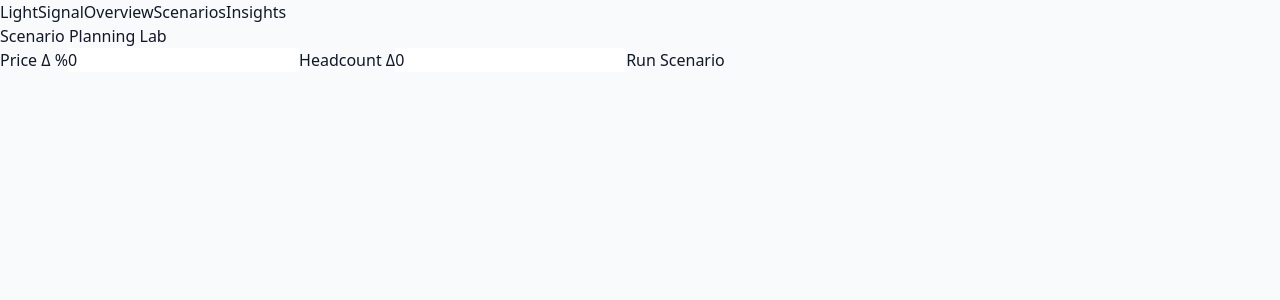
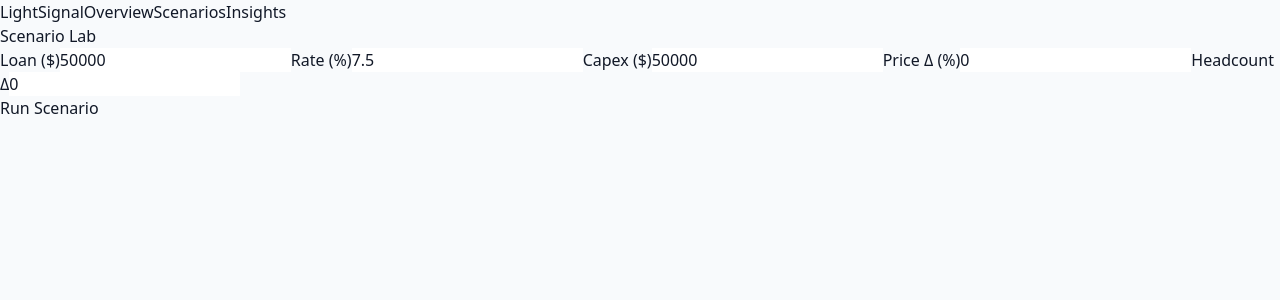
Before and after one commit to jamittenthal/lightsignal-frontend, a Next.js app: page /scenarios in a window 1280 px wide. Shown: the top 300 px of the page. Built offline with nearby package versions, Linux system fonts and the light colour scheme.

Commit message:
Update page.tsx

```diff
--- a/app/scenarios/page.tsx
+++ b/app/scenarios/page.tsx
@@ -1,47 +1,55 @@
 "use client";
 import { useState } from "react";
-import { api } from "@/lib/api";
+import { callOrchestrator } from "../../lib/api";
 
-export default function ScenarioLab() {
+export default function Scenarios() {
+  const [loan, setLoan] = useState(50000);
+  const [rate, setRate] = useState(7.5);
+  const [capex, setCapex] = useState(50000);
   const [price, setPrice] = useState(0);
-  const [heads, setHeads] = useState(0);
-  const [result, setResult] = useState<any>(null);
+  const [headcount, setHeadcount] = useState(0);
+  const [res, setRes] = useState<any>(null);
+  const [loading, setLoading] = useState(false);
 
-  async function run() {
-    const r = await api.post("/api/scenario", {
-      company_id: "demo",
-      name: "Quick Test",
-      inputs: { price_change_pct: Number(price), headcount_delta: Number(heads) }
-    });
-    setResult(r.data);
+  async function runScenario() {
+    setLoading(true);
+    const prompt = `run_equipment_purchase_sim for company_id=demo, inputs:{loan_amount:${loan},interest_rate:${rate},capex_amount:${capex},price_change_pct:${price},headcount_delta:${headcount}}`;
+    const j = await callOrchestrator(prompt);
+    setRes(j);
+    setLoading(false);
   }
 
   return (
-    <main className="grid gap-6">
-      <h2 className="text-xl font-semibold">Scenario Planning Lab</h2>
-      <div className="grid grid-cols-1 md:grid-cols-3 gap-4">
-        <label className="rounded-xl bg-white p-4 shadow-sm">
-          Price Δ %
-          <input className="mt-2 w-full rounded border p-2" value={price} onChange={(e) => setPrice(e.target.value as any)} />
+    <main className="p-6 space-y-6">
+      <h2 className="text-xl font-semibold">Scenario Lab</h2>
+
+      <div className="grid grid-cols-2 md:grid-cols-3 gap-3">
+        <label className="text-sm">Loan ($)
+          <input type="number" value={loan} onChange={e=>setLoan(+e.target.value)} className="w-full rounded-lg border p-2"/>
         </label>
-        <label className="rounded-xl bg-white p-4 shadow-sm">
-          Headcount Δ
-          <input className="mt-2 w-full rounded border p-2" value={heads} onChange={(e) => setHeads(e.target.value as any)} />
+        <label className="text-sm">Rate (%)
+          <input type="number" step="0.1" value={rate} onChange={e=>setRate(+e.target.value)} className="w-full rounded-lg border p-2"/>
         </label>
-        <button onClick={run} className="self-end rounded-xl bg-slate-900 px-4 py-3 text-white">Run Scenario</button>
+        <label className="text-sm">Capex ($)
+          <input type="number" value={capex} onChange={e=>setCapex(+e.target.value)} className="w-full rounded-lg border p-2"/>
+        </label>
+        <label className="text-sm">Price Δ (%)
+          <input type="number" step="0.1" value={price} onChange={e=>setPrice(+e.target.value)} className="w-full rounded-lg border p-2"/>
+        </label>
+        <label className="text-sm">Headcount Δ
+          <input type="number" value={headcount} onChange={e=>setHeadcount(+e.target.value)} className="w-full rounded-lg border p-2"/>
+        </label>
       </div>
 
-      {result && (
-        <div className="grid gap-4 md:grid-cols-2">
-          <div className="rounded-xl bg-white p-4 shadow-sm">
-            <h3 className="font-medium">Base</h3>
-            <pre className="text-sm">{JSON.stringify(result.base, null, 2)}</pre>
-          </div>
-          <div className="rounded-xl bg-white p-4 shadow-sm">
-            <h3 className="font-medium">Scenario</h3>
-            <pre className="text-sm">{JSON.stringify(result.scenario, null, 2)}</pre>
-          </div>
-        </div>
+      <button onClick={runScenario} disabled={loading} className="rounded-xl bg-black text-white px-4 py-2 disabled:opacity-50">
+        {loading ? "Simulating…" : "Run Scenario"}
+      </button>
+
+      {res && (
+        <section className="rounded-2xl bg-white p-4 shadow-sm">
+          <h3 className="font-medium mb-2">Results</h3>
+          <pre className="text-xs overflow-auto">{JSON.stringify(res, null, 2)}</pre>
+        </section>
       )}
     </main>
   );
```
